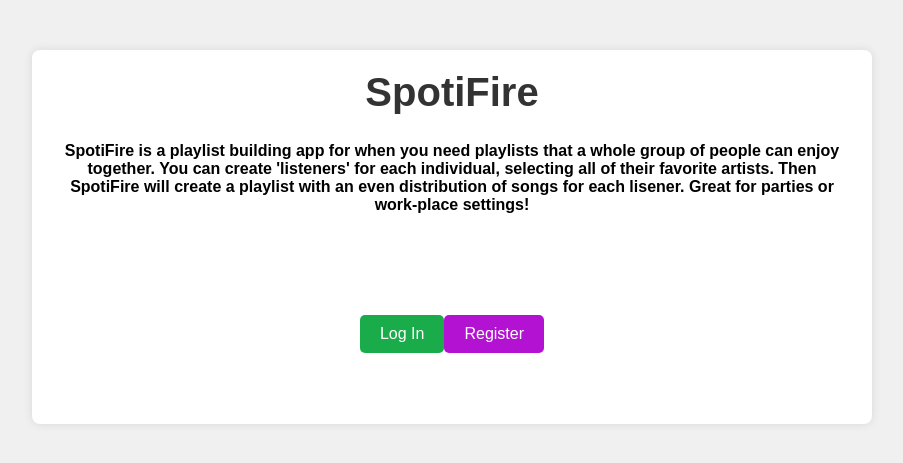
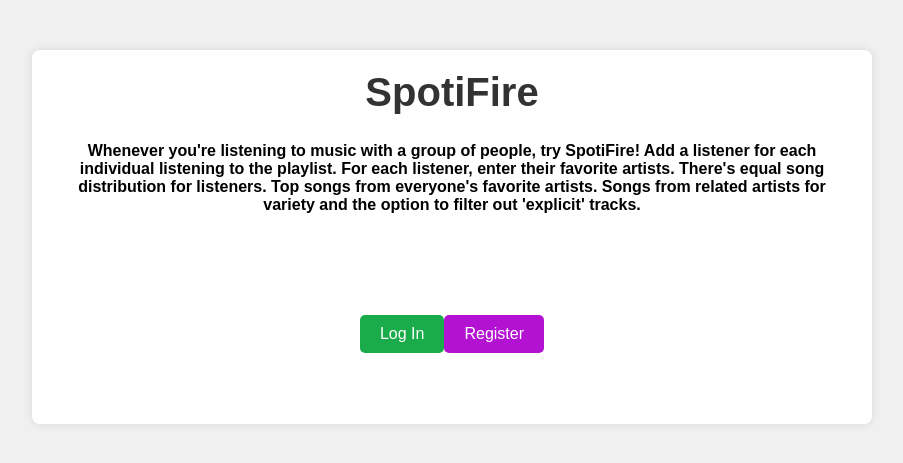
Before and after one commit to atjohnson1994/SpotiFire, a Flask app: page / in a window 1280 px wide. Shown: the top 463 px of the page, without its empty margins (188-1091 px from the left). Run offline with Flask 3, Linux system fonts and the light colour scheme.

Commit message:
Update landing.html

```diff
--- a/templates/landing.html
+++ b/templates/landing.html
@@ -86,11 +86,13 @@
                 <h1 style="text-align: center;">SpotiFire</h1>
 
         <div class="intro" id="intro">
-            <h4>SpotiFire is a playlist building app for when you need playlists that a whole
-                group of people can enjoy together.
-                You can create 'listeners' for each individual, selecting all of their favorite artists.
-                Then SpotiFire will create a playlist with an even distribution of songs for each lisener.
-                Great for parties or work-place settings!</h4>
+            <h4>Whenever you're listening to music with a group of people, try SpotiFire!
+                Add a listener for each individual listening to the playlist. For each listener, enter their favorite artists.
+                There's equal song distribution for listeners.
+                Top songs from everyone's favorite artists.
+                Songs from related artists for variety
+                and the option to filter out 'explicit' tracks.
+            </h4>
             </div>
         </div>
 
```
